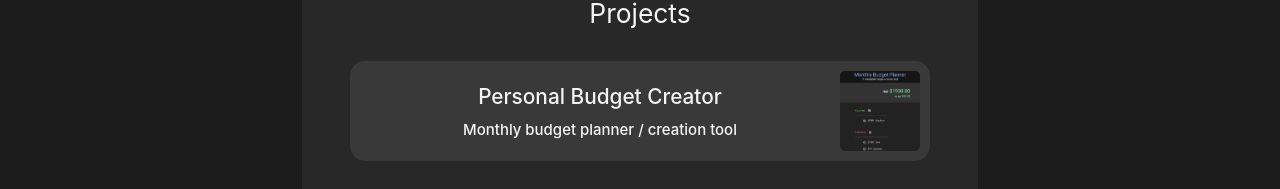
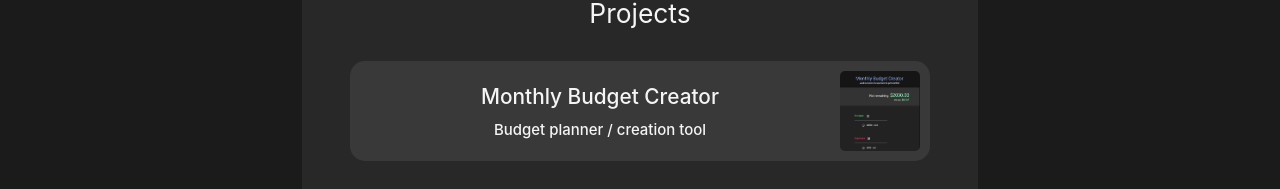
Before and after one commit to billybrown-iii/dev-portfolio, a React (Create React App) app: page /projects in a window 1280 px wide. Shown: the part 268-457 px from the top of the page. Built offline with nearby package versions, Linux system fonts and the light colour scheme.

Commit message:
Adjusted styling, updated project title and img

```diff
--- a/src/Projects.js
+++ b/src/Projects.js
@@ -10,8 +10,8 @@ function Projects(props) {
                     <a rel="noreferrer" className="project-link" href="https://personalbudget.netlify.app/" target="_blank">
                         <div className="project">
                             <div className="project-description">
-                                Personal Budget Creator
-                                <div className="project-subtitle">Monthly budget planner / creation tool</div>
+                                Monthly Budget Creator
+                                <div className="project-subtitle">Budget planner / creation tool</div>
                             </div>
                             <img className="project-image" src={budget} alt="Budget app preview"></img>
                         </div>
--- a/src/index.css
+++ b/src/index.css
@@ -124,6 +124,10 @@ hr {
 
 .cert-title a {
   color: whitesmoke;
+}
+
+.cert-desc {
+  text-align: center;
 }
 
 .tech-container {
```
Also changed, not shown: src/budget.png.
